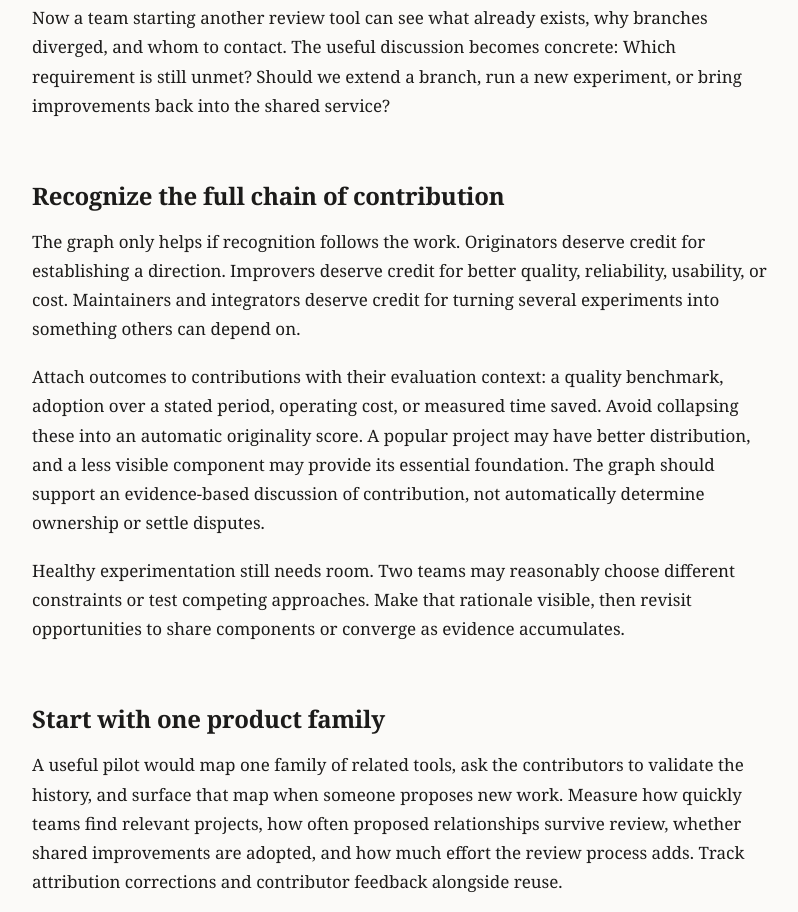
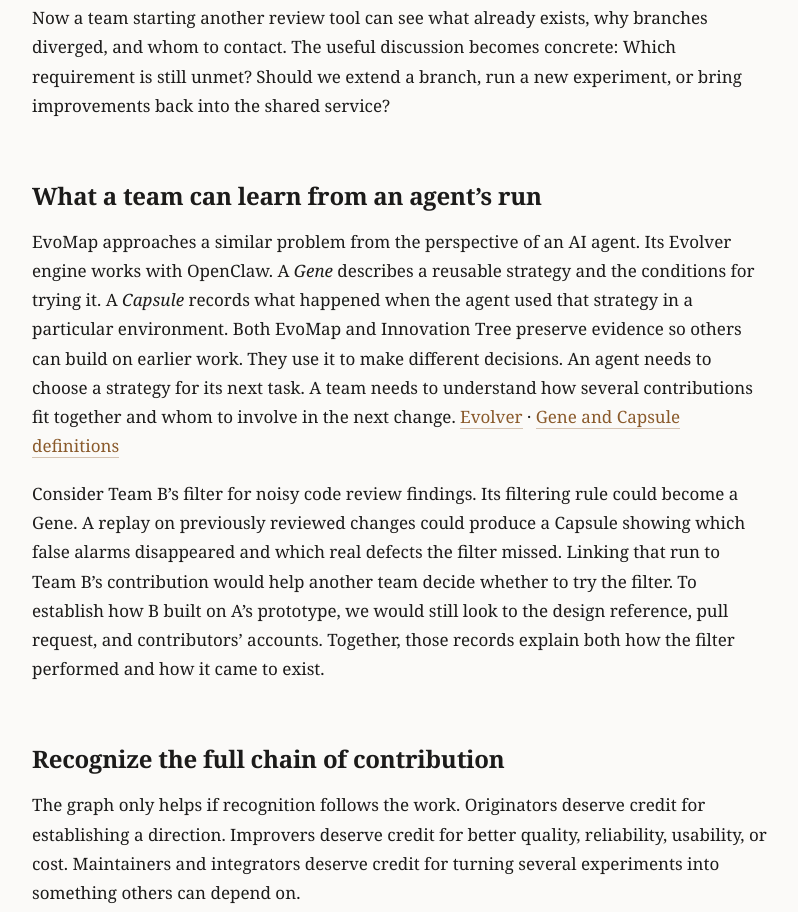
Before and after one commit to aqiaojoe08/blog, a plain HTML site: page innovation-tree.html in a window 1280 px wide. Shown: the part 2836-3748 px from the top of the page, without its empty margins (240-1038 px from the left). Drawn offline with Linux system fonts and the light colour scheme.

Commit message:
Compare Innovation Tree with EvoMap’s agent skill evolution

```diff
--- a/innovation-tree.html
+++ b/innovation-tree.html
@@ -149,6 +149,10 @@ tbody tr:last-child td{border-bottom:0}
 <p>Consider a hypothetical code review assistant. Team A develops the first prototype. Team B builds on it to reduce noisy findings. Team C independently explores a better reviewer interface. Later, the teams combine the strongest parts into a shared service.</p>
 <p>The graph records A’s foundation, B’s quality improvement, C’s independent contribution, and the integration work. If C was inspired by A, that becomes a separate relationship supported by evidence. If there is no evidence of influence, the graph should leave that question open.</p>
 <p>Now a team starting another review tool can see what already exists, why branches diverged, and whom to contact. The useful discussion becomes concrete: Which requirement is still unmet? Should we extend a branch, run a new experiment, or bring improvements back into the shared service?</p>
+<h2 id="evomap">What a team can learn from an agent’s run</h2>
+<p>EvoMap approaches a similar problem from the perspective of an AI agent. Its Evolver engine works with OpenClaw. A <em>Gene</em> describes a reusable strategy and the conditions for trying it. A <em>Capsule</em> records what happened when the agent used that strategy in a particular environment. Both EvoMap and Innovation Tree preserve evidence so others can build on earlier work. They use it to make different decisions. An agent needs to choose a strategy for its next task. A team needs to understand how several contributions fit together and whom to involve in the next change. <a href="https://github.com/EvoMap/evolver">Evolver</a> · <a href="https://github.com/EvoMap/skill2gep">Gene and Capsule definitions</a></p>
+<p>Consider Team B’s filter for noisy code review findings. Its filtering rule could become a Gene. A replay on previously reviewed changes could produce a Capsule showing which false alarms disappeared and which real defects the filter missed. Linking that run to Team B’s contribution would help another team decide whether to try the filter. To establish how B built on A’s prototype, we would still look to the design reference, pull request, and contributors’ accounts. Together, those records explain both how the filter performed and how it came to exist.</p>
+
 <h2 id="credit">Recognize the full chain of contribution</h2>
 <p>The graph only helps if recognition follows the work. Originators deserve credit for establishing a direction. Improvers deserve credit for better quality, reliability, usability, or cost. Maintainers and integrators deserve credit for turning several experiments into something others can depend on.</p>
 <p>Attach outcomes to contributions with their evaluation context: a quality benchmark, adoption over a stated period, operating cost, or measured time saved. Avoid collapsing these into an automatic originality score. A popular project may have better distribution, and a less visible component may provide its essential foundation. The graph should support an evidence-based discussion of contribution, not automatically determine ownership or settle disputes.</p>
```
